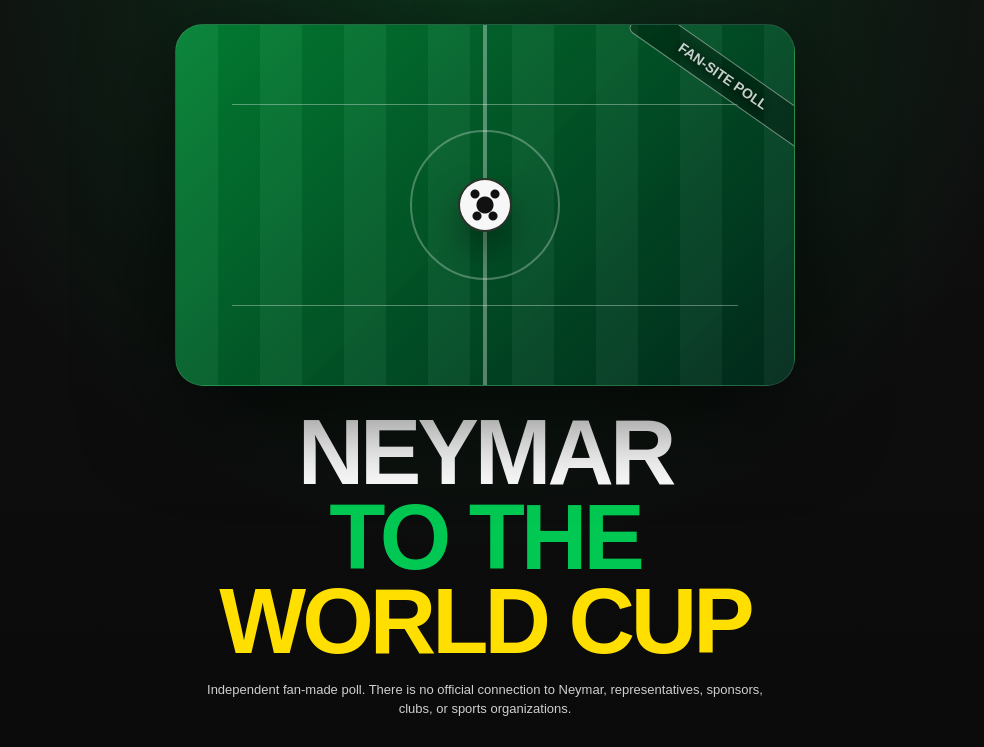
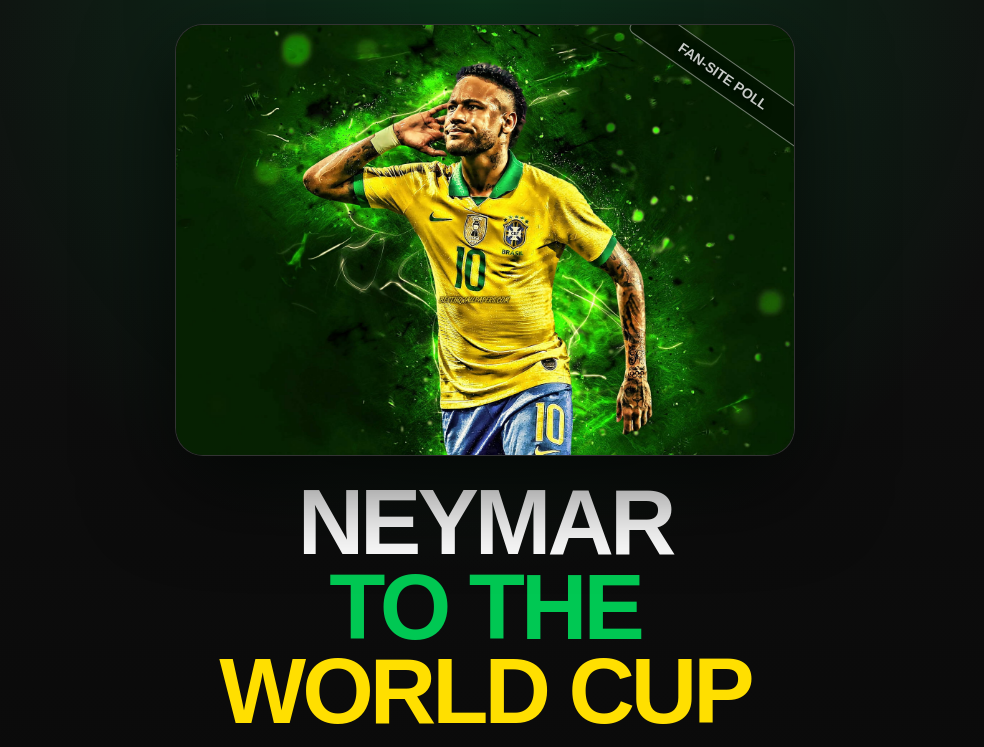
Before and after one commit to eltonsilvacruz417/neymarcopa, a website: page index.html in a window 1280 px wide. Shown: the top 747 px of the page, without its empty margins (155-1139 px from the left). Drawn offline with Linux system fonts and the light colour scheme; no server answers.

Commit message:
Restaurar imagem do Neymar

```diff
--- a/index.html
+++ b/index.html
@@ -11,13 +11,12 @@
     <main class="page">
         <section class="petition-card">
 
-            <div class="player-photo-wrap" aria-hidden="true">
-                <div class="fan-visual">
-                    <div class="field-line field-line-top"></div>
-                    <div class="field-line field-line-bottom"></div>
-                    <div class="center-circle"></div>
-                    <div class="fan-ball"></div>
-                </div>
+            <div class="player-photo-wrap">
+                <img
+                    src="assets/neymar.jpg"
+                    alt="Neymar"
+                    class="player-photo"
+                />
                 <div class="player-watermark" data-i18n="photoWatermark">Enquete de fã-site</div>
             </div>
 
--- a/style.css
+++ b/style.css
@@ -31,69 +31,18 @@ body {
 .player-photo-wrap {
     position: relative;
     width: 100%;
-    min-height: 260px;
     border-radius: 28px;
     overflow: hidden;
     border: 1px solid rgba(255, 255, 255, 0.14);
     box-shadow: 0 30px 90px rgba(0, 0, 0, 0.65);
-    background:
-        linear-gradient(135deg, rgba(0, 156, 59, 0.78), rgba(0, 42, 28, 0.95)),
-        #0b2116;
+    background: #111;
 }
 
-.fan-visual {
-    position: relative;
+.player-photo {
     width: 100%;
-    height: 360px;
-    background:
-        linear-gradient(90deg, transparent 49.7%, rgba(255, 255, 255, 0.34) 49.7%, rgba(255, 255, 255, 0.34) 50.3%, transparent 50.3%),
-        repeating-linear-gradient(90deg, rgba(255, 255, 255, 0.04) 0 42px, rgba(0, 0, 0, 0.05) 42px 84px);
-}
-
-.field-line {
-    position: absolute;
-    left: 9%;
-    right: 9%;
-    height: 1px;
-    background: rgba(255, 255, 255, 0.34);
-}
-
-.field-line-top {
-    top: 22%;
-}
-
-.field-line-bottom {
-    bottom: 22%;
-}
-
-.center-circle {
-    position: absolute;
-    left: 50%;
-    top: 50%;
-    width: 150px;
-    height: 150px;
-    border: 2px solid rgba(255, 255, 255, 0.28);
-    border-radius: 50%;
-    transform: translate(-50%, -50%);
-}
-
-.fan-ball {
-    position: absolute;
-    left: 50%;
-    top: 50%;
-    width: 54px;
-    height: 54px;
-    border: 2px solid rgba(7, 16, 7, 0.85);
-    border-radius: 50%;
-    background:
-        radial-gradient(circle at 50% 50%, #111 0 8px, transparent 9px),
-        radial-gradient(circle at 30% 28%, #111 0 4px, transparent 5px),
-        radial-gradient(circle at 70% 28%, #111 0 4px, transparent 5px),
-        radial-gradient(circle at 34% 72%, #111 0 4px, transparent 5px),
-        radial-gradient(circle at 66% 72%, #111 0 4px, transparent 5px),
-        #f7f7f7;
-    box-shadow: 0 18px 35px rgba(0, 0, 0, 0.35);
-    transform: translate(-50%, -50%);
+    height: 430px;
+    object-fit: cover;
+    display: block;
 }
 
 .player-watermark {
@@ -494,7 +443,7 @@ h1 {
         align-items: flex-start;
     }
 
-    .fan-visual {
+    .player-photo {
         height: 330px;
     }
 
```
Also changed, not shown: assets/neymar.jpg (added).
